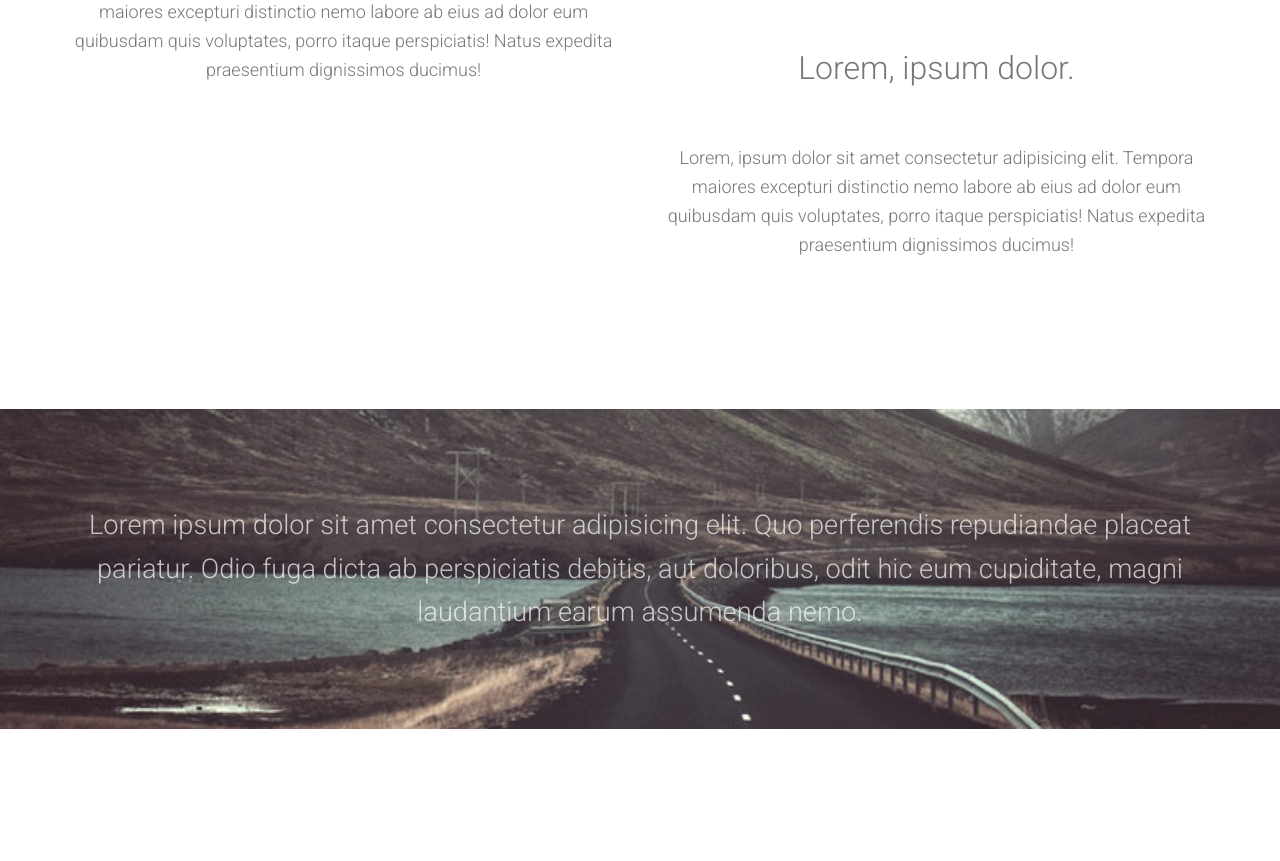
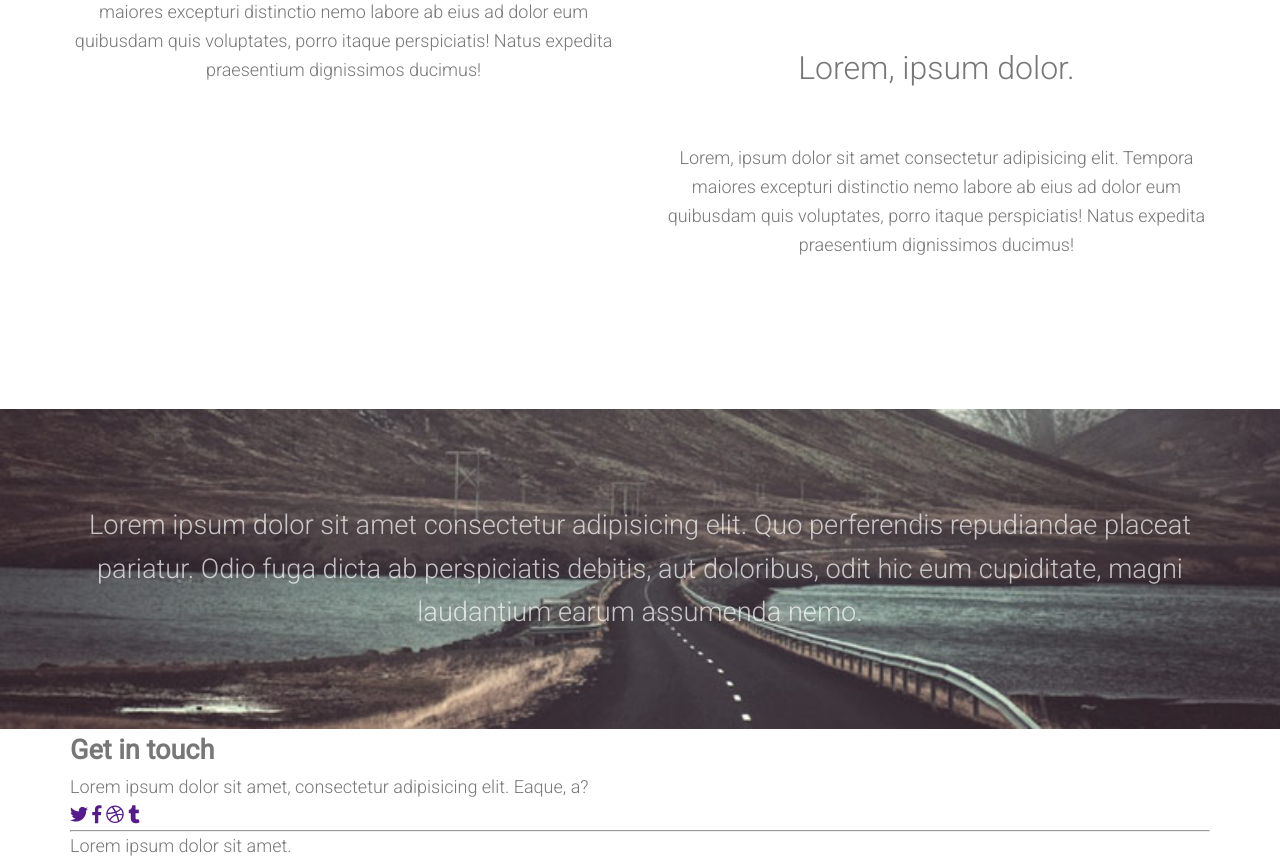
Before and after one commit to nev8/web-projekti, a plain HTML site: page 1-Linear/index.html in a window 1280 px wide. Shown: the part 2834-3695 px from the top of the page. Before the commit the page ends 3563 px from the top, so only its background shows below. Drawn offline with Linux system fonts and the light colour scheme.

Commit message:
footer html

```diff
--- a/1-Linear/index.html
+++ b/1-Linear/index.html
@@ -103,5 +103,21 @@
             </div>
         </section>
 
+         <!-- Footer -->
+         <footer>
+             <div class="container">
+                 <h2>Get in touch</h2>
+                 <p>Lorem ipsum dolor sit amet, consectetur adipisicing elit. Eaque, a?</p>
+                 <div class="icons">
+                     <a href=""><i class="fab fa-twitter"></i></a>
+                     <a href=""><i class="fab fa-facebook-f"></i></i></a>
+                     <a href=""><i class="fab fa-dribbble"></i></a>
+                     <a href=""><i class="fab fa-tumblr"></i></i></a>
+                 </div>
+                 <hr>
+                 <p class="copy">Lorem ipsum dolor sit amet.</p>
+             </div>
+         </footer>
+
     </body>
 </html>
```
